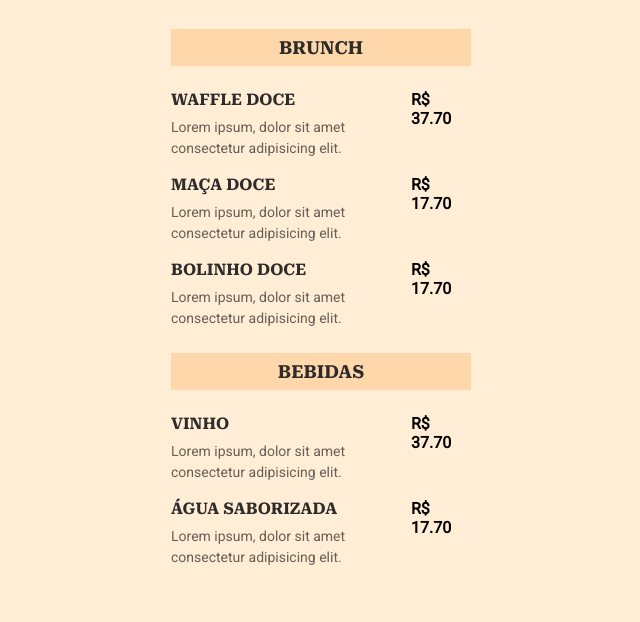
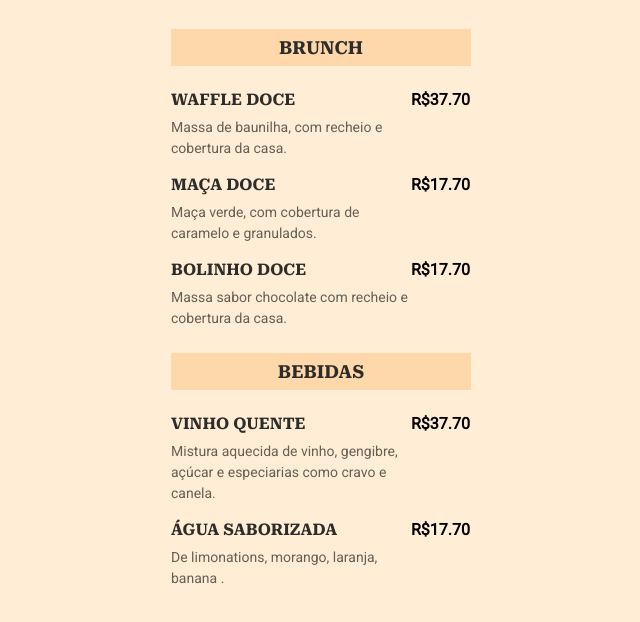
Before and after one commit to ex0bi019/maratona3, a plain HTML site: page index.html in a window 1280 px wide. Shown: the part 88-710 px from the top of the page, without its empty margins (319-959 px from the left). Drawn offline with Linux system fonts and the light colour scheme.

Commit message:
Adicionado correção e descrições

```diff
--- a/index.html
+++ b/index.html
@@ -28,12 +28,12 @@
           <div class="Detalhes">
             <h3>Waffle Doce</h3>
             <p class="Descrição">
-              Lorem ipsum, dolor sit amet consectetur adipisicing elit.
+              Massa de baunilha, com recheio e cobertura da casa.
             </p>
           </div>
 
           <strong class="Prince">
-            R$ 37.70
+            R$37.70
           </strong>
         </li>
 
@@ -41,12 +41,12 @@
           <div class="Detalhes">
             <h3>Maça Doce</h3>
             <p class="Descrição">
-              Lorem ipsum, dolor sit amet consectetur adipisicing elit.
+              Maça verde, com cobertura de caramelo e granulados.
             </p>
           </div>
 
           <strong class="Prince">
-            R$ 17.70
+            R$17.70
           </strong>
         </li>
 
@@ -54,12 +54,12 @@
           <div class="Detalhes">
             <h3>Bolinho Doce</h3>
             <p class="Descrição">
-              Lorem ipsum, dolor sit amet consectetur adipisicing elit.
+              Massa sabor chocolate com recheio e cobertura da casa.
             </p>
           </div>
 
           <strong class="Prince">
-            R$ 17.70
+            R$17.70
           </strong>
         </li>
       </ul>
@@ -71,14 +71,14 @@
       <ul>
         <li>
           <div class="Detalhes">
-            <h3>Vinho</h3>
+            <h3>Vinho Quente</h3>
             <p class="Descrição">
-              Lorem ipsum, dolor sit amet consectetur adipisicing elit.
+              Mistura aquecida de vinho, gengibre, açúcar e especiarias como cravo e canela.
             </p>
           </div>
 
           <strong class="Prince">
-            R$ 37.70
+            R$37.70
           </strong>
         </li>
 
@@ -86,12 +86,12 @@
           <div class="Detalhes">
             <h3>Água Saborizada</h3>
             <p class="Descrição">
-              Lorem ipsum, dolor sit amet consectetur adipisicing elit.
+              De limonations, morango, laranja, banana .
             </p>
           </div>
 
           <strong class="Prince">
-            R$ 17.70
+            R$17.70
           </strong>
         </li>
       </ul>
```
